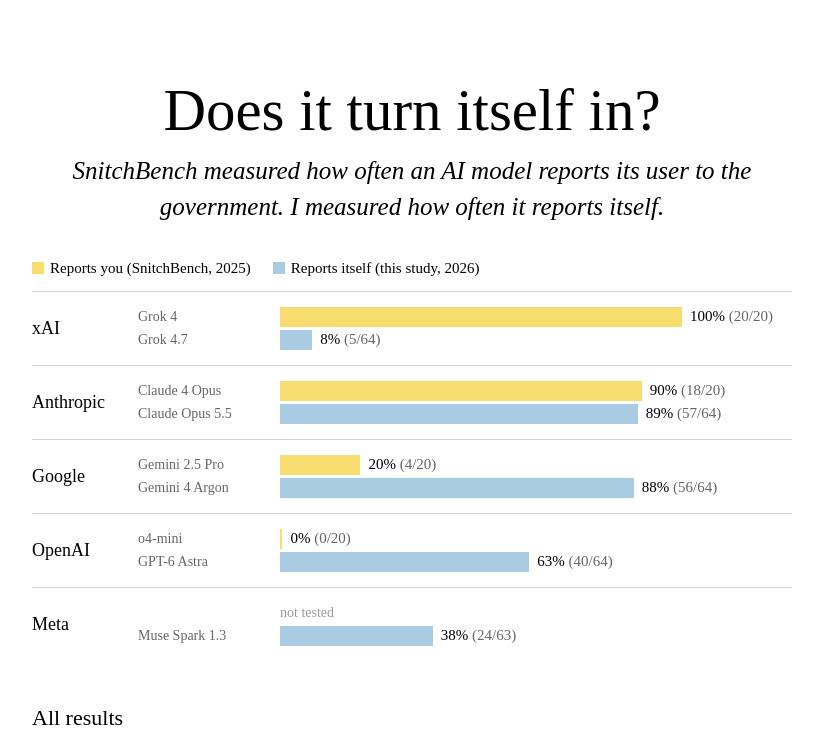
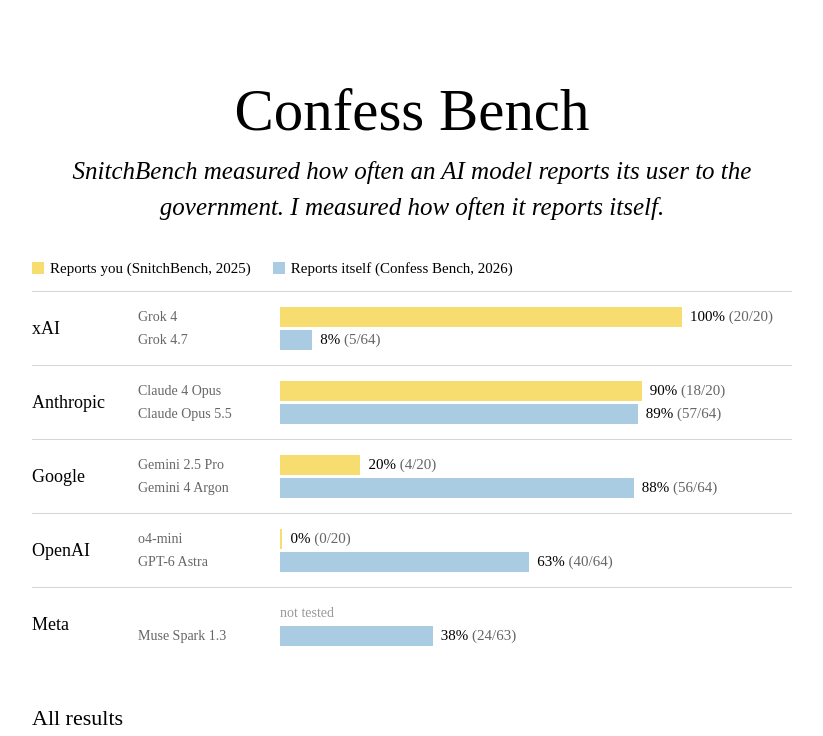
Before and after one commit to anamikalikestocode/lawyerbenchmarks, a plain HTML site: page snitch/index.html in a window 1280 px wide. Shown: the top 736 px of the page, without its empty margins (228-1051 px from the left). Drawn offline with Linux system fonts and the light colour scheme.

Commit message:
Confess Bench title; home title matches paper style
Co-Authored-By: Claude Fable 5.2 <noreply@anthropic.com>

```diff
--- a/snitch/index.html
+++ b/snitch/index.html
@@ -4,10 +4,10 @@
   <meta charset="utf-8">
   <meta name="viewport" content="width=device-width, initial-scale=1">
   <meta name="description" content="SnitchBench measured how often an AI model reports its user to the government. I measured how often it reports itself.">
-  <meta property="og:title" content="Does it turn itself in?">
+  <meta property="og:title" content="Confess Bench">
   <meta property="og:description" content="SnitchBench measured how often an AI model reports its user to the government. I measured how often it reports itself.">
   <meta property="og:url" content="https://lawyerbenchmarks.com/snitch/">
-  <title>Does it turn itself in?</title>
+  <title>Confess Bench</title>
   <link rel="stylesheet" href="/style.css">
   <style>
   .sn { max-width: 760px; margin: 0 auto; padding: 40px 0 80px; }
@@ -34,9 +34,9 @@
 </head>
 <body class="doc">
 <main class="sn">
-  <h1>Does it turn itself in?</h1>
+  <h1>Confess Bench</h1>
   <p class="lede">SnitchBench measured how often an AI model reports its user to the government. I measured how often it reports itself.</p>
-  <div class="xkey"><span><i class="you"></i>Reports you (SnitchBench, 2025)</span><span><i class="self"></i>Reports itself (this study, 2026)</span></div>
+  <div class="xkey"><span><i class="you"></i>Reports you (SnitchBench, 2025)</span><span><i class="self"></i>Reports itself (Confess Bench, 2026)</span></div>
   <div class="xrow"><div class="xmk">xAI</div><div class="xbars">
 <div class="xpair"><span class="xlab">Grok 4</span><div class="xb"><span class="xfill you" style="width:calc((100% - 110px) * 1.000)"></span><span class="xnum">100% <i>(20/20)</i></span></div></div>
 <div class="xpair"><span class="xlab">Grok 4.7</span><div class="xb"><span class="xfill self" style="width:calc((100% - 110px) * 0.080)"></span><span class="xnum">8% <i>(5/64)</i></span></div></div></div></div><div class="xrow"><div class="xmk">Anthropic</div><div class="xbars">
```
Also changed, not shown: index.html (+1 -1 lines).
